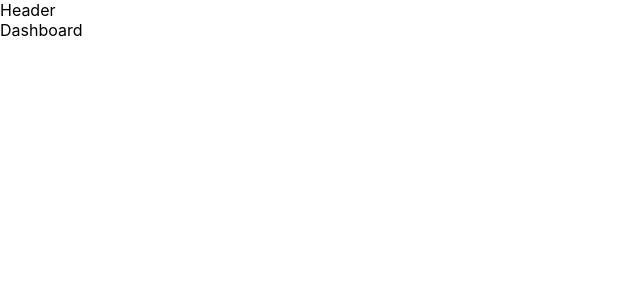
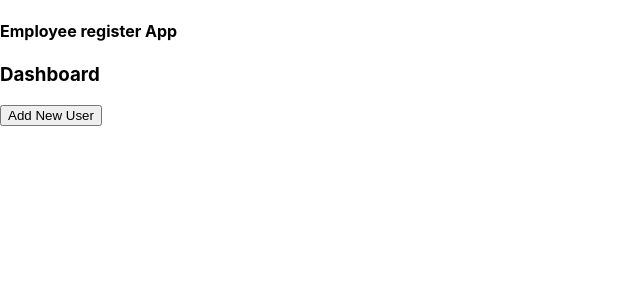
Before and after one commit to CarSig/employeeRegister, a React (Create React App) app in the folder client/: page / in a window 1280 px wide. Shown: the top 300 px of the page, without its empty margins (0-640 px from the left). Built offline with nearby package versions, Linux system fonts and the light colour scheme.

Commit message:
heaeder and dashboard - html and hooks

```diff
--- a/client/src/components/Dashboard.js
+++ b/client/src/components/Dashboard.js
@@ -1,7 +1,36 @@
-import React from "react";
+import React, { useState, useEffect } from "react";
+
+import Login from "./Login";
+import UserList from "../components/UserList";
+import { useNavigate } from "react-router-dom";
 
 const Dashboard = () => {
-  return <div>Dashboard</div>;
+  const navigate = useNavigate();
+
+  const addNewUser = () => {
+    window.location.href = "/register";
+  };
+
+  return (
+    <div>
+      {/*TODO: remove ! when authorization complete*/}
+      {!localStorage.getItem("username") ? (
+        <div>
+          <h3 variant="h3" color="textSecondary">
+            Dashboard
+          </h3>
+
+          <div className="buttons">
+            <button onClick={addNewUser}>Add New User</button>
+          </div>
+
+          <UserList></UserList>
+        </div>
+      ) : (
+        <Login></Login>
+      )}
+    </div>
+  );
 };
 
 export default Dashboard;
--- a/client/src/components/Header.js
+++ b/client/src/components/Header.js
@@ -1,7 +1,35 @@
-import React from "react";
+import React, { useState } from "react";
 
 const Header = () => {
-  return <div>Header</div>;
+  const [signed, setSigned] = useState(localStorage.getItem("username"));
+
+  const signOut = () => {
+    localStorage.removeItem("username");
+    localStorage.removeItem("token");
+    window.location.href = "/login";
+  };
+
+  const gotoDash = () => {
+    window.location.href = "/dashboard";
+  };
+  return (
+    <div className="header">
+      {" "}
+      <h4>Employee register App</h4>
+      {
+        //checks if signed with help of local storage, if values are not there redirects
+      }
+      {signed && (
+        <div className="buttonsHeader">
+          <button onClick={gotoDash}>Go to Dashboard</button>
+          <button color="default" disableElevation onClick={signOut}>
+            Sign out
+          </button>
+          <p color="textSecondary">hello {signed}</p>
+        </div>
+      )}
+    </div>
+  );
 };
 
 export default Header;
```
